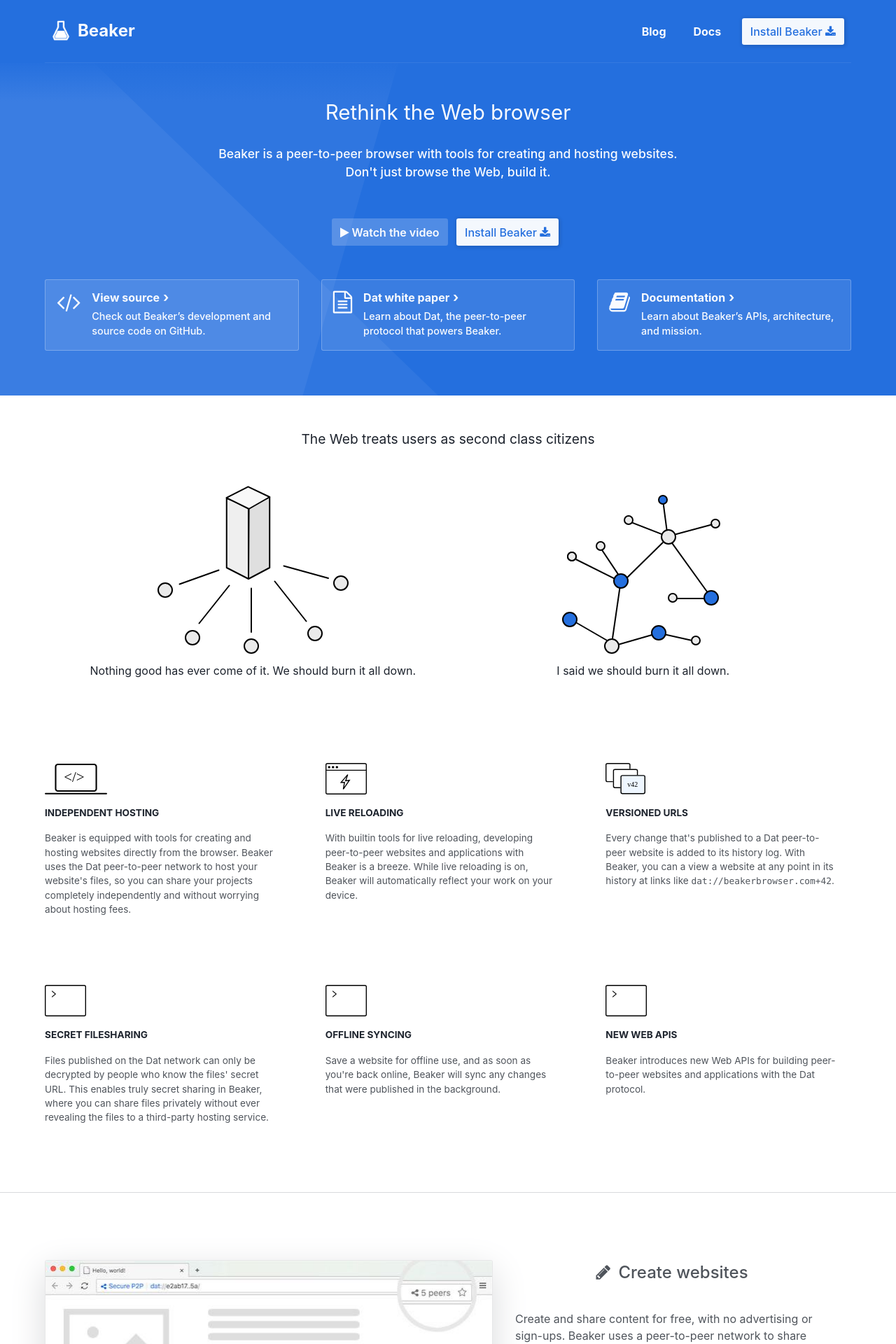
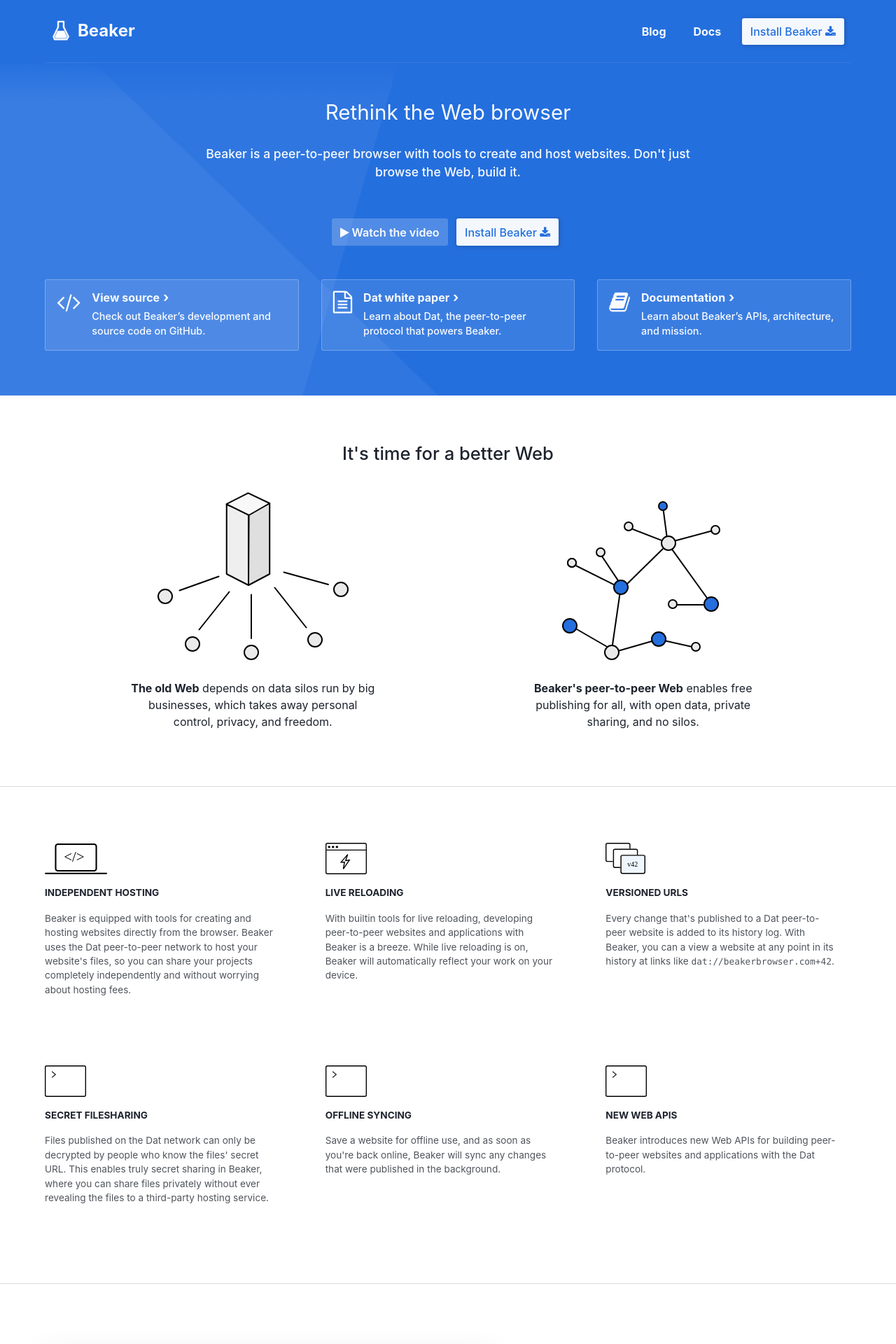
Before and after one commit to beakerbrowser/beakerbrowser.com, a Jekyll site: the page built from index.html, in a window 1280 px wide. Shown: the top 1920 px of the page at 70% size. Built offline with Jekyll 4.4.1, drawn with Linux system fonts in a browser that asks for light colours.

Commit message:
Update copy and styles on the FP problem definition

```diff
--- a/css/pages/_home.scss
+++ b/css/pages/_home.scss
@@ -179,33 +179,57 @@
   padding: 3em 0;
 
   &--problem {
-    padding: 3em 0;
+    border-bottom: 1px solid $gray--mid;
+    padding: 4em 0 2em;
 
     .intro {
-      font-size: 1.2rem;
-      margin-bottom: 3rem;
+      font-size: 1.6rem;
+      margin-bottom: 2rem;
+      font-weight: 500;
+      position: relative;
     }
 
     p {
       margin-bottom: 1.5em;
     }
 
+    strong {
+      font-weight: 700;
+    }
+
     .web {
       width: 100%;
+      padding-bottom: 1em;
+    }
 
+    img {
+      margin-bottom: 1em;
     }
 
     @media (min-width: 700px) {
+      padding: 4em 0 5em;
 
       .web {
         display: inline-block;
         width: 48%;
+      }
+
+      p {
+        max-width: 360px;
+        margin: 0 auto;
+      }
+    }
+
+    @media (min-width: 1000px) {
+      .web {
+        padding: 0 4em;
       }
     }
   }
 
   &--features {
     border-bottom: 1px solid $gray--mid;
+    padding: 5em 0 4em;
 
     .features-grid {
 
--- a/index.html
+++ b/index.html
@@ -9,7 +9,7 @@
       <h1 class="tagline">Rethink the Web browser</h1>
 
       <p class="description">
-        Beaker is a peer-to-peer browser with tools for creating and hosting websites. Don't just browse the Web, build it.
+        Beaker is a peer-to-peer browser with tools to create and host websites. Don't just browse the Web, build it.
       </p>
 
       <div class="cta">
@@ -61,18 +61,18 @@
 
 <div class="section section--problem">
   <div class="container">
-    <p class="intro">The Web treats users as second class citizens</p>
+    <p class="intro">It's time for a better Web</p>
     <div class="web bad">
       <img src="/img/bad-web.svg"/>
       <p>
-        Nothing good has ever come of it. We should burn it all down.
+        <strong>The old Web</strong> depends on data silos run by big businesses, which takes away personal control, privacy, and freedom.
       </p>
     </div>
 
     <div class="web good">
       <img src="/img/good-web.svg"/>
       <p>
-        I said we should burn it all down.
+        <strong>Beaker's peer-to-peer Web</strong> enables free publishing for all, with open data, private sharing, and no silos.
       </p>
     </div>
   </div>
```
